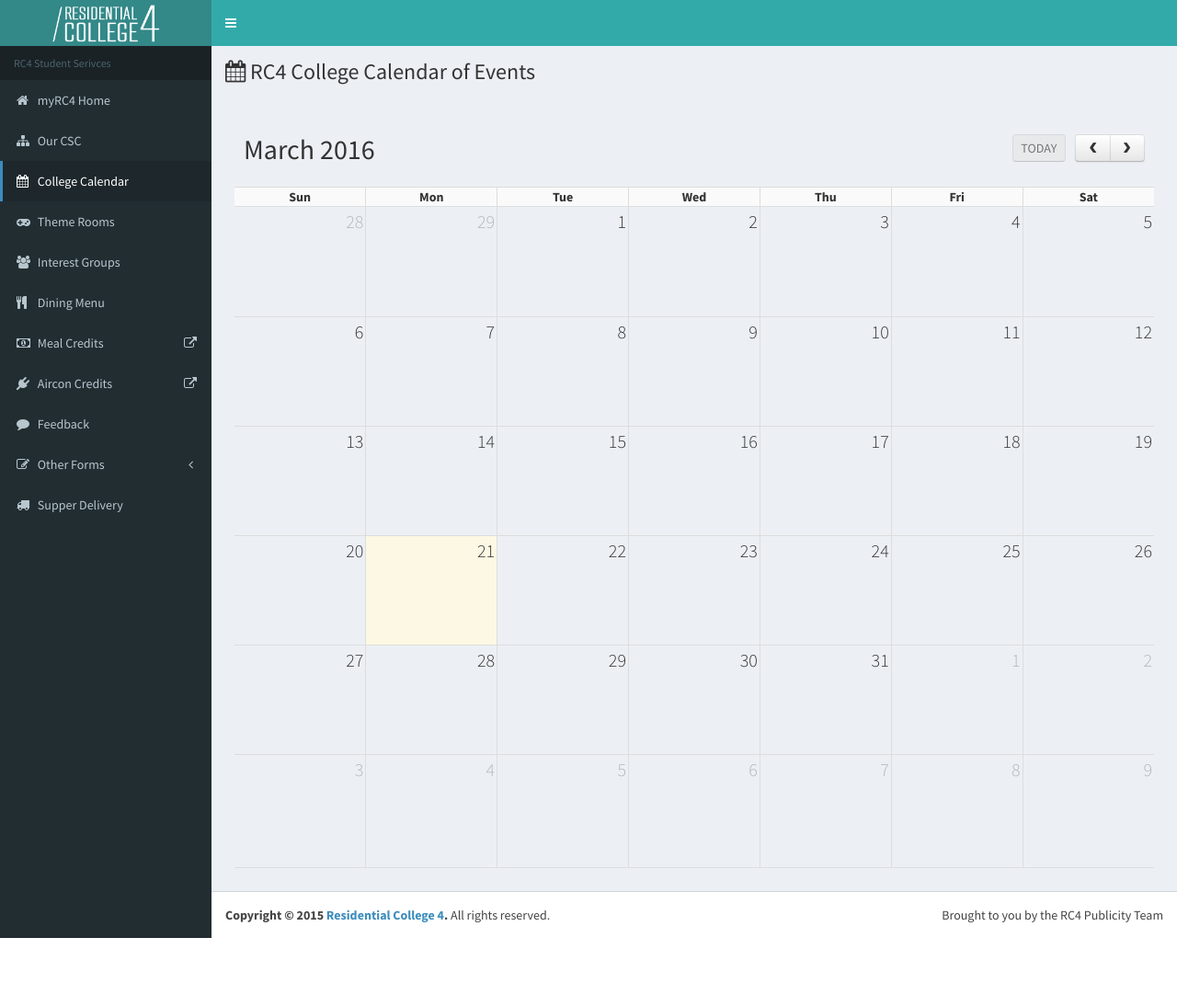
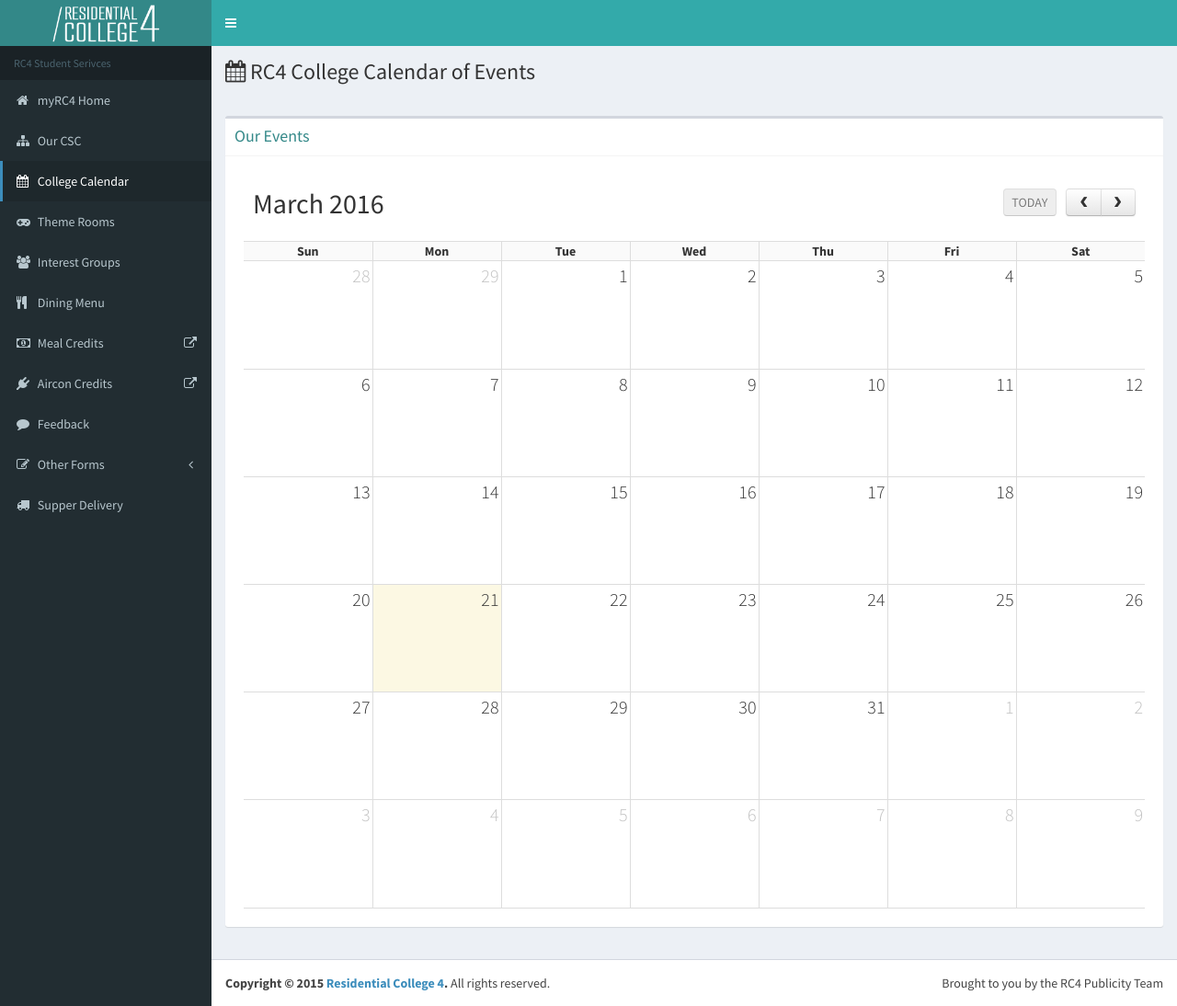
Before and after one commit to rc4web/internal-services, a Jekyll site: the page built from calendar/index.html, in a window 1280 px wide. Shown: the whole page at 92% size. Built offline with Jekyll 4.4.1, drawn with Linux system fonts in a browser that asks for light colours; nearby versions of some CDN libraries; Markdown is read by kramdown in place of the engine named in the settings; before the commit the page ends 1020 px from its top, so only the background shows below that.

Commit message:
Added Loading spinners

```diff
--- a/calendar/index.html
+++ b/calendar/index.html
@@ -17,7 +17,14 @@
   <section class="content">
     <div class="row">
       <div class="col-md-12">
-        <div id="calendar"></div>
+        <div class="box">
+          <div class="box-header with-border">
+            <h3 class="box-title">Our Events</h3>
+          </div>
+          <div class="box-body">
+            <div id="loading"><i class="fa fa-spinner fa-spin"></i> Loading...</div>
+            <div id="calendar"></div>
+          </div><!-- /.box-body -->
       </div>
     </div><!-- /.row -->
     <!-- Your Page Content Here -->
--- a/index.html
+++ b/index.html
@@ -88,7 +88,7 @@
             </div>
           </div>
           <div class="box-body">
-            <div id="loading" style="display: none;">Loading...</div>
+            <div id="loading"><i class="fa fa-spinner fa-spin"></i> Loading...</div>
 
             <div id="calendar" class="fc fc-ltr fc-unthemed">
             </div>
--- a/interest/index.html
+++ b/interest/index.html
@@ -19,7 +19,7 @@
   <section class="content">
     <div class="row">
     <div class="col-md-6 ig-list-left">
-      <div class="contentBeforeThis"></div>
+      <div class="contentBeforeThis"><i class="fa fa-spinner fa-spin"></i> Loading...</div>
     </div><!-- /.row -->
     <div class="col-md-6 ig-list-right">
       <div class="contentBeforeThis"></div>
```
